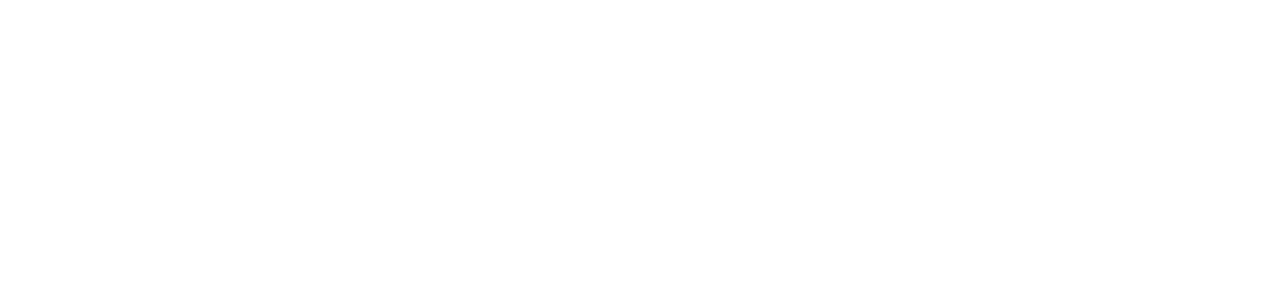
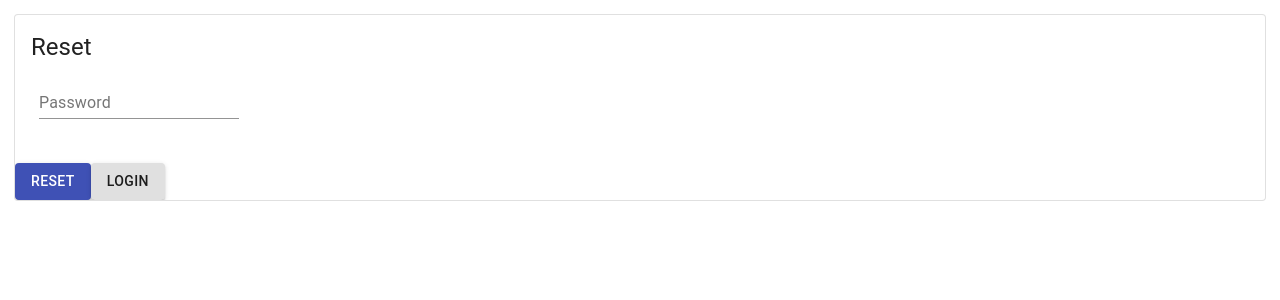
Before and after one commit to vikashraj144/react-materialui, a React (Create React App) app: page /reset in a window 1280 px wide. Shown: the top 300 px of the page. Built offline with nearby package versions, Linux system fonts and the light colour scheme.

Commit message:
reset comp added

```diff
--- a/src/App.js
+++ b/src/App.js
@@ -6,6 +6,7 @@
 import { Container } from '@material-ui/core';
 import { makeStyles } from '@material-ui/core/styles';
 import Home from './component/Home';
+import Reset from './component/Reset';
 
 const useStyles = makeStyles(theme => ({
   root: {
@@ -22,7 +23,6 @@
 
 function App() {
   const classes = useStyles();
-
   return (
     <Container className={classes.control} maxWidth="lg">
 
@@ -31,7 +31,7 @@
               {/* <Header subtitle="React"/> */}
                     <Switch>
                         <Route path='/' component={Home} exact/>
-                        <Route path='/test' component={Order} exact/>
+                        <Route path='/reset' component={Reset} exact/>
                     </Switch>
               {/* <Footer/> */}
           </div>
--- a/src/component/Home.js
+++ b/src/component/Home.js
@@ -35,7 +35,7 @@
     },
 }));
 
-export default function Home() {
+export default function Home(props) {
     const classes = useStyles();
     const [values, setValues] = React.useState({
         email: '',
@@ -46,6 +46,9 @@
     });
     const handleChange = prop => event => {
         setValues({ ...values, [prop]: event.target.value });
+        console.log('====================================');
+        console.log(values.email);
+        console.log('====================================');
     };
 
     const handleClickShowPassword = () => {
@@ -55,15 +58,23 @@
     const handleMouseDownPassword = event => {
         event.preventDefault();
     };
+    const onReset = () => {
+        console.log("TCL: onReset -> onReset", onReset)
+        props.history.push('/reset');
+    }
+
+    const onLogin = () => {
+        console.log("TCL: onReset -> onReset", onReset)
+        props.history.push('/reset');
+    }
+
     return (
         <Card className={classes.card} variant="outlined">
             <CardContent>
                 {/* <Typography className={classes.title} color="textSecondary" gutterBottom>
           Word of the Day
         </Typography> */}
-                <Typography variant="h5" component="h2">
-                    Login
-        </Typography>
+                <Typography variant="h5" component="h2">Login</Typography>
                 <div>
                     {/* <TextField
           id="standard-error-helper-text"
@@ -102,7 +113,7 @@
                 </div>
             </CardContent>
             <Button variant="contained" color="primary">Login</Button>
-            <Button variant="contained">Reset</Button>
+            <Button variant="contained" onClick={onReset}>Reset</Button>
 
         </Card>
     );
--- /dev/null
+++ b/src/component/Reset.js
@@ -0,0 +1,70 @@
+import React from 'react';
+import { makeStyles } from '@material-ui/core/styles';
+import Card from '@material-ui/core/Card';
+import Button from '@material-ui/core/Button';
+import Typography from '@material-ui/core/Typography';
+import { FormControl, InputLabel, Input, CardContent } from '@material-ui/core';
+import clsx from 'clsx';
+// import Visibility from '@material-ui/icons/Visibility';
+
+
+const useStyles = makeStyles(theme => ({
+    card: {
+        minWidth: 275,
+    },
+    title: {
+        fontSize: 14,
+    },
+    pos: {
+        marginBottom: 12,
+    }, root: {
+        display: 'flex',
+        flexWrap: 'wrap',
+    },
+    margin: {
+        margin: theme.spacing(1),
+    },
+    withoutLabel: {
+        marginTop: theme.spacing(3),
+    },
+    textField: {
+        width: 200,
+    },
+}));
+
+export default function Reset(props) {
+    const classes = useStyles();
+    const [values, setValues] = React.useState({
+        email: '',
+    });
+    const handleChange = prop => event => {
+        setValues({ ...values, [prop]: event.target.value });
+    };
+    const onLogin = () => {
+        // console.log("TCL: onReset -> onReset", onReset)
+        props.history.push('/');
+    }
+
+    return (
+        <Card className={classes.card} variant="outlined">
+            <CardContent>
+                <Typography variant="h5" component="h2"> Reset </Typography>
+                <div>
+                    <FormControl className={clsx(classes.margin, classes.textField)}>
+                        <InputLabel htmlFor="standard-adornment-password">Password</InputLabel>
+                        <Input
+                            id="standard-adornment-email"
+                            type='text'
+                            value={values.email}
+                            onChange={handleChange('email')}
+                        />
+                        <br></br>
+                    </FormControl>
+                </div>
+            </CardContent>
+            <Button variant="contained" color="primary">Reset</Button>
+            <Button variant="contained" onClick={onLogin}>Login</Button>
+
+        </Card>
+    );
+}
```
